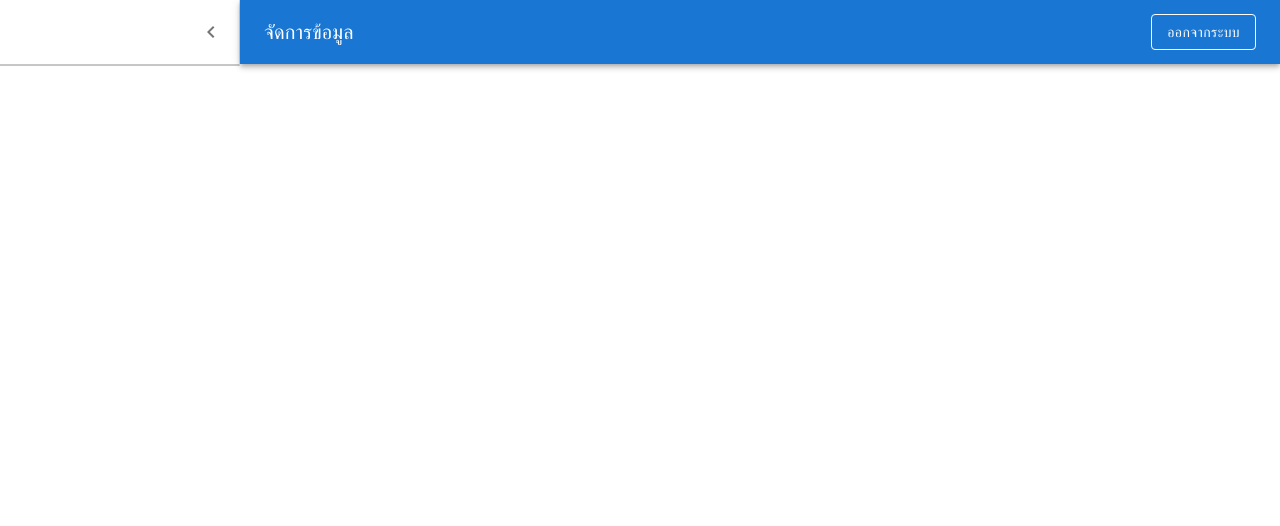
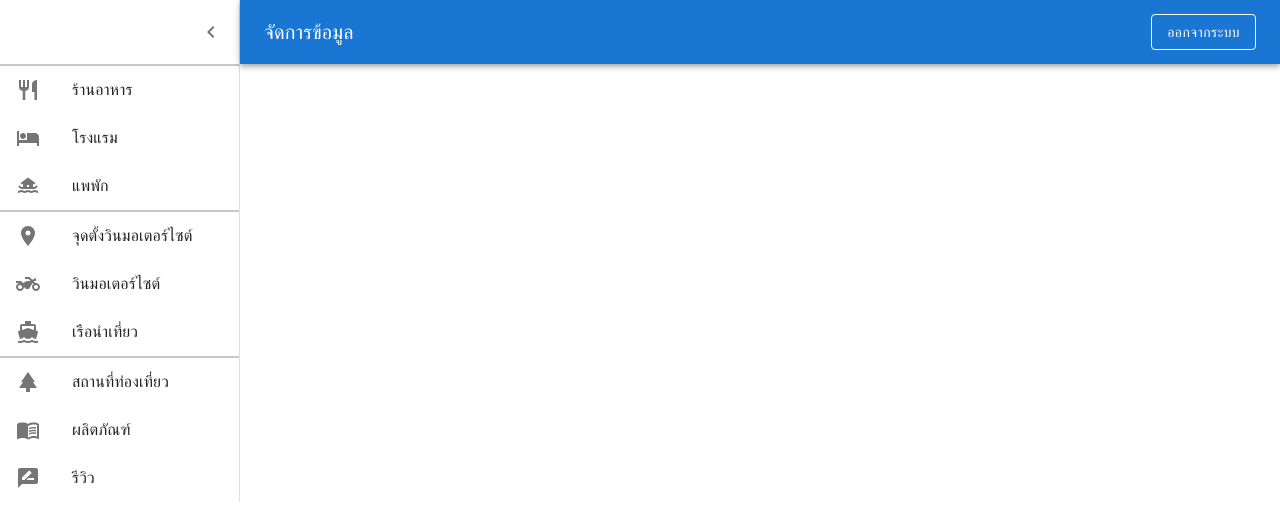
Before and after one commit to tuchchapon/sangkhla2go, a Next.js app: page /admin/Header in a window 1280 px wide. Shown: the top 526 px of the page. Built offline with nearby package versions, Linux system fonts and the light colour scheme.

Commit message:
Update Header.js

```diff
--- a/pages/admin/Header.js
+++ b/pages/admin/Header.js
@@ -9,6 +9,19 @@ import IconButton from '@mui/material/IconButton';
 import MuiAppBar from '@mui/material/AppBar';
 import CssBaseline from '@mui/material/CssBaseline';
 import ChevronLeftIcon from '@mui/icons-material/ChevronLeft';
+import Link from 'next/link';
+import ListItem from '@mui/material/ListItem';
+import ListItemIcon from '@mui/material/ListItemIcon';
+import ListItemText from '@mui/material/ListItemText';
+import RestaurantIcon from '@mui/icons-material/Restaurant';
+import HotelIcon from '@mui/icons-material/Hotel';
+import TwoWheelerIcon from '@mui/icons-material/TwoWheeler';
+import HouseboatIcon from '@mui/icons-material/Houseboat';
+import RoomIcon from '@mui/icons-material/Room';
+import DirectionsBoatFilledIcon from '@mui/icons-material/DirectionsBoatFilled';
+import ParkIcon from '@mui/icons-material/Park';
+import MenuBookIcon from '@mui/icons-material/MenuBook';
+import RateReviewIcon from '@mui/icons-material/RateReview';
 import Box from '@mui/material/Box';
 import Toolbar from '@mui/material/Toolbar';
 import MenuIcon from '@mui/icons-material/Menu';
@@ -114,7 +127,66 @@ export default function header() {
                       </IconButton>
                     </Toolbar>
                     <Divider />
-                    {/* <List>{listMenu}</List> */}
+                    <ListItem button >
+            <ListItemIcon>
+                <RestaurantIcon/>
+            </ListItemIcon>
+            <ListItemText primary="ร้านอาหาร" />
+            </ListItem>
+            <ListItem button >
+            <ListItemIcon>
+                <HotelIcon/>
+            </ListItemIcon>
+            <ListItemText primary="โรงแรม" />
+            </ListItem>
+            <ListItem button >
+            <ListItemIcon>
+                <HouseboatIcon/>
+            </ListItemIcon>
+            <ListItemText primary="แพพัก" />
+            </ListItem>
+            <Divider/>
+
+        <Link href="/admin/driverlocation">
+        <ListItem button   >
+            <ListItemIcon>
+             <RoomIcon/>
+            </ListItemIcon>
+            <ListItemText primary="จุดตั้งวินมอเตอร์ไซต์" />
+            </ListItem>
+        </Link>
+
+            <ListItem button >
+            <ListItemIcon>
+                <TwoWheelerIcon/>
+            </ListItemIcon>
+            <ListItemText primary="วินมอเตอร์ไซต์" />
+            </ListItem>
+            <ListItem button >
+            <ListItemIcon>
+                <DirectionsBoatFilledIcon/>
+            </ListItemIcon>
+            <ListItemText primary="เรือนำเที่ยว" />
+            </ListItem>
+            <Divider/>
+            <ListItem button >
+            <ListItemIcon>
+                <ParkIcon/>
+            </ListItemIcon>
+            <ListItemText primary="สถานที่ท่องเที่ยว" />
+            </ListItem>
+            <ListItem button >
+            <ListItemIcon>
+                <MenuBookIcon/>
+            </ListItemIcon>
+            <ListItemText primary="ผลิตภัณฑ์" />
+            </ListItem>
+            <ListItem button >
+            <ListItemIcon>
+                <RateReviewIcon/>
+            </ListItemIcon>
+            <ListItemText primary="รีวิว" />
+            </ListItem>
                   </Drawer>
                   </Box>
     )
```
